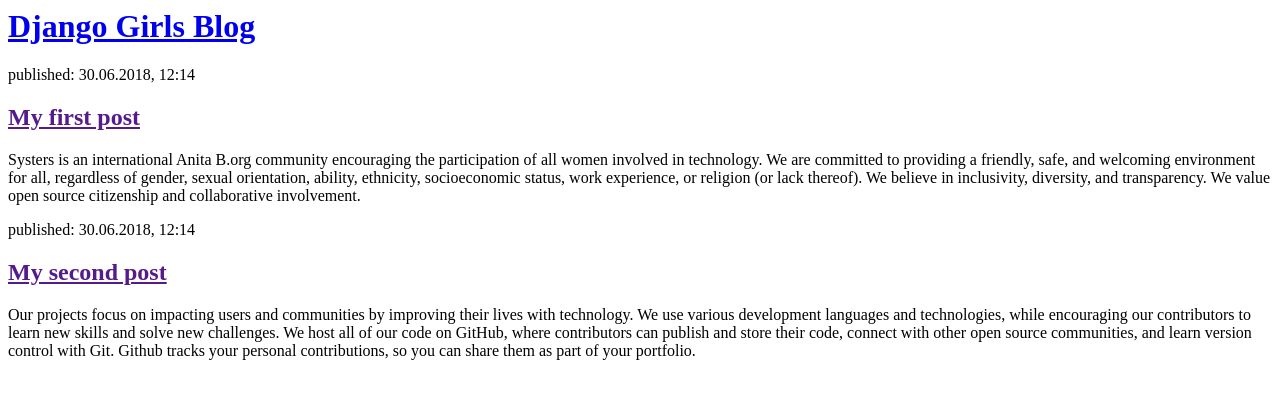
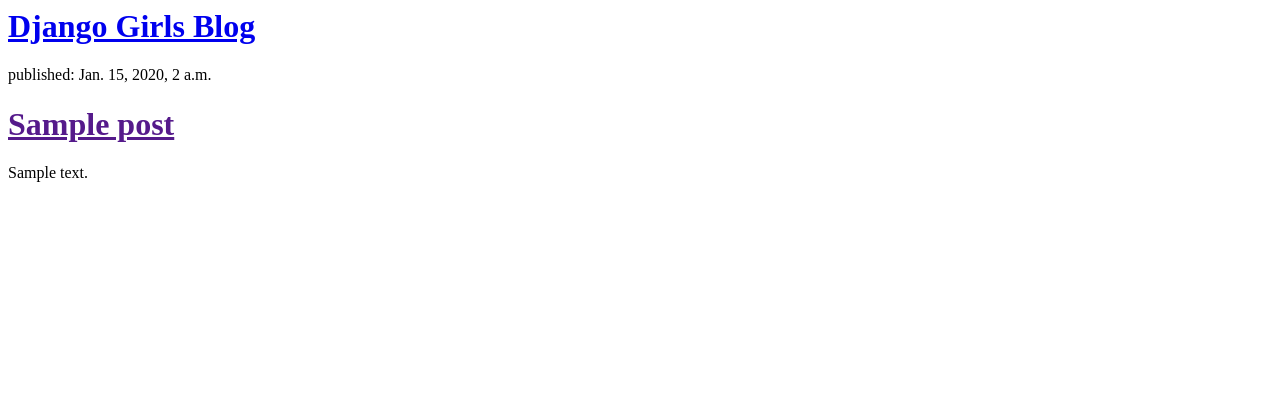
Before and after one commit to sunithakaushik/my-first-blog, a Django app: template blog/templates/blog/post_list.html in a window 1280 px wide. Shown: the top 399 px of the page. Run offline with Django 3.2, Linux system fonts and the light colour scheme; the template is opened without the code that fills it: values that come from a table or form of the project are taken from there, others are empty; tables that the repository leaves empty hold one stand-in row (values such as "Sample post").

Commit message:
Modified templates to display posts from database.

```diff
--- a/blog/templates/blog/post_list.html
+++ b/blog/templates/blog/post_list.html
@@ -7,20 +7,12 @@
             <h1><a href="/">Django Girls Blog</a></h1>
         </div>
 
-        <div>
-            <p>published: 30.06.2018, 12:14</p>
-            <h2><a href="">My first post</a></h2>
-            <p>Systers is an international Anita B.org community encouraging the participation of all women involved in technology.
-
-We are committed to providing a friendly, safe, and welcoming environment for all, regardless of gender, sexual orientation, ability, ethnicity, socioeconomic status, work experience, or religion (or lack thereof).
-
-We believe in inclusivity, diversity, and transparency. We value open source citizenship and collaborative involvement.</p>
-        </div>
-
-        <div>
-            <p>published: 30.06.2018, 12:14</p>
-            <h2><a href="">My second post</a></h2>
-            <p>Our projects focus on impacting users and communities by improving their lives with technology. We use various development languages and technologies, while encouraging our contributors to learn new skills and solve new challenges. We host all of our code on GitHub, where contributors can publish and store their code, connect with other open source communities, and learn version control with Git. Github tracks your personal contributions, so you can share them as part of your portfolio.</p>
-        </div>
+        {% for post in posts %}
+          <div>
+              <p>published: {{ post.published_date }}</p>
+              <h1><a href="">{{ post.title }}</a></h1>
+              <p>{{ post.text|linebreaksbr }}</p>
+          </div>
+        {% endfor %}
     </body>
 </html>
--- a/blog/views.py
+++ b/blog/views.py
@@ -1,5 +1,8 @@
 from django.shortcuts import render
+from django.utils import timezone
+from .models import Post
 
 # Create your views here.
 def post_list(request):
-    return render(request, 'blog/post_list.html', {})
+    posts = Post.objects.filter(published_date__lte=timezone.now()).order_by('published_date')
+    return render(request, 'blog/post_list.html', {'posts' : posts})
```
